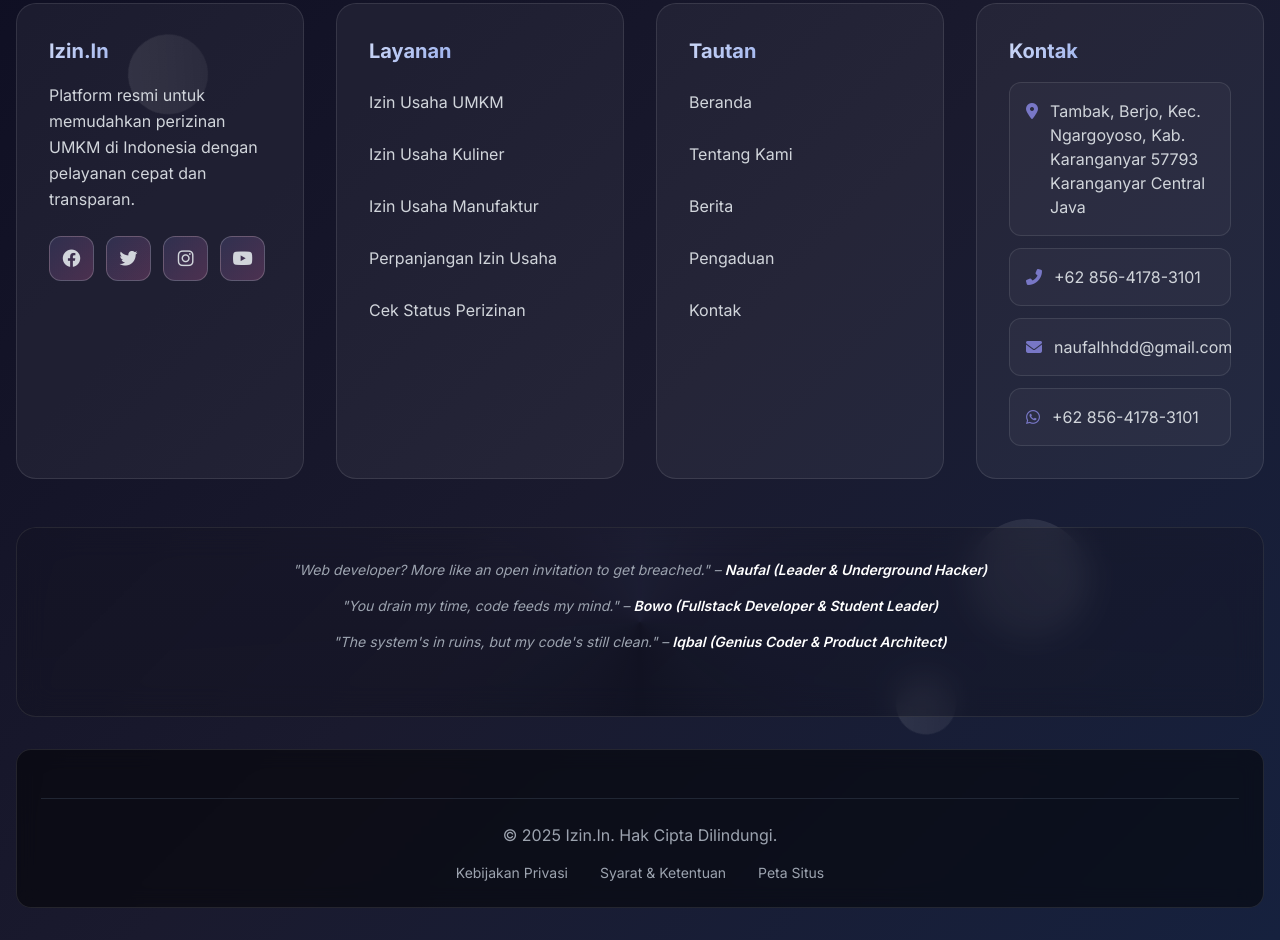
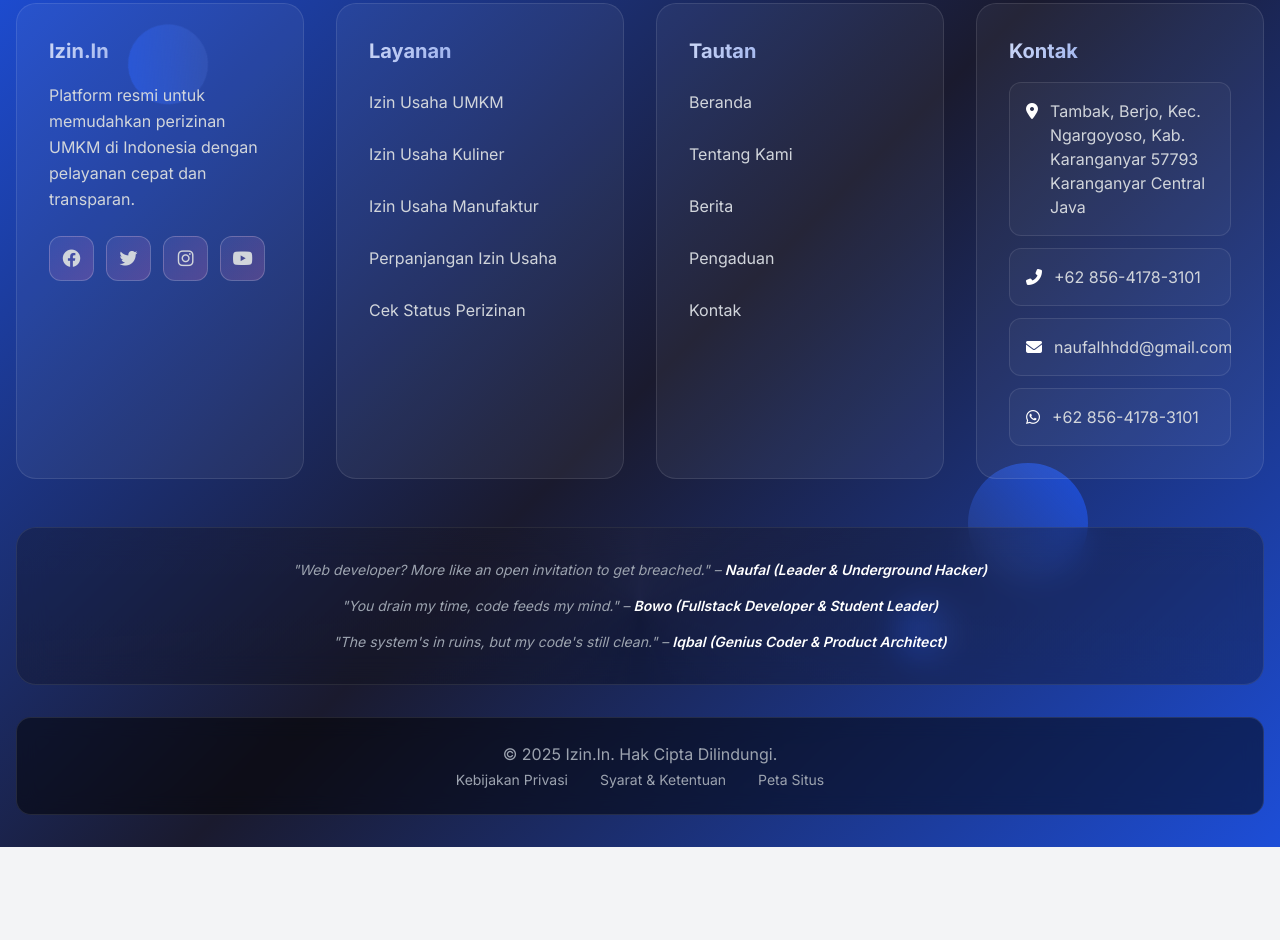
Before and after one commit to mifnaufal/WebsiteUMKM, a plain HTML site: page index.html in a window 1280 px wide. Shown: the part 3836-4776 px from the top of the page. After the commit the page ends 4683 px from the top, so only its background shows below. Drawn offline with nearby package versions, Linux system fonts and the light colour scheme.

Commit message:
update footer

```diff
--- a/index.html
+++ b/index.html
@@ -489,7 +489,7 @@
           }
 
           .footer-3d {
-              background: linear-gradient(135deg, #0f0f23 0%, #1a1a2e 50%, #16213e 100%);
+              background: linear-gradient(135deg, #1d4ed8 0%, #1a1a2e 50%, #1d4ed8 100%);
               position: relative;
               overflow: hidden;
               perspective: 1000px;
@@ -526,7 +526,7 @@
 
           .shape {
               position: absolute;
-              background: linear-gradient(45deg, rgba(255, 255, 255, 0.1), rgba(255, 255, 255, 0.05));
+              background: linear-gradient(45deg, #1d4ed8, rgba(255, 255, 255, 0.05));
               border-radius: 50%;
               animation: float 6s ease-in-out infinite;
           }
@@ -656,7 +656,7 @@
 
           .social-icon:hover {
               transform: translateY(-3px) scale(1.1);
-              box-shadow: 0 10px 20px rgba(120, 119, 198, 0.4);
+              box-shadow: 0 10px 20px #1d4ed8;
           }
 
           .footer-link {
@@ -697,13 +697,13 @@
           }
 
           .contact-item:hover {
-              background: rgba(255, 255, 255, 0.08);
+              background: #1d4ed8;
               transform: translateX(5px);
               border-color: rgba(120, 119, 198, 0.3);
           }
 
           .contact-icon {
-              color: #7877c6;
+              color: #ffffff;
               transition: all 0.3s ease;
           }
 
@@ -877,7 +877,7 @@
         </div>
         <div class="quotes-section">
           <div class="text-center text-gray-400 relative z-10">
-            <div class="mb-8 text-sm space-y-4">
+            <div class="text-sm space-y-4">
               <p class="quote-text italic">"Web developer? More like an open invitation to get breached." – <span class="font-semibold text-white">Naufal (Leader & Underground Hacker)</span></p>
               <p class="quote-text italic">"You drain my time, code feeds my mind." – <span class="font-semibold text-white">Bowo (Fullstack Developer & Student Leader)</span></p>
               <p class="quote-text italic">"The system's in ruins, but my code's still clean." – <span class="font-semibold text-white">Iqbal (Genius Coder & Product Architect)</span></p>
@@ -886,8 +886,7 @@
         </div>
 
         <div class="copyright-section text-center text-gray-400">
-          <hr class="border-gray-700 my-6 opacity-50">
-          <p class="mb-4">&copy; 2025 Izin.In. Hak Cipta Dilindungi.</p>
+          <p class="mb-1">&copy; 2025 Izin.In. Hak Cipta Dilindungi.</p>
           <div class="flex justify-center space-x-8 text-sm flex-wrap">
             <a href="#" class="policy-link hover:text-white">Kebijakan Privasi</a>
             <a href="#" class="policy-link hover:text-white">Syarat & Ketentuan</a>
```
